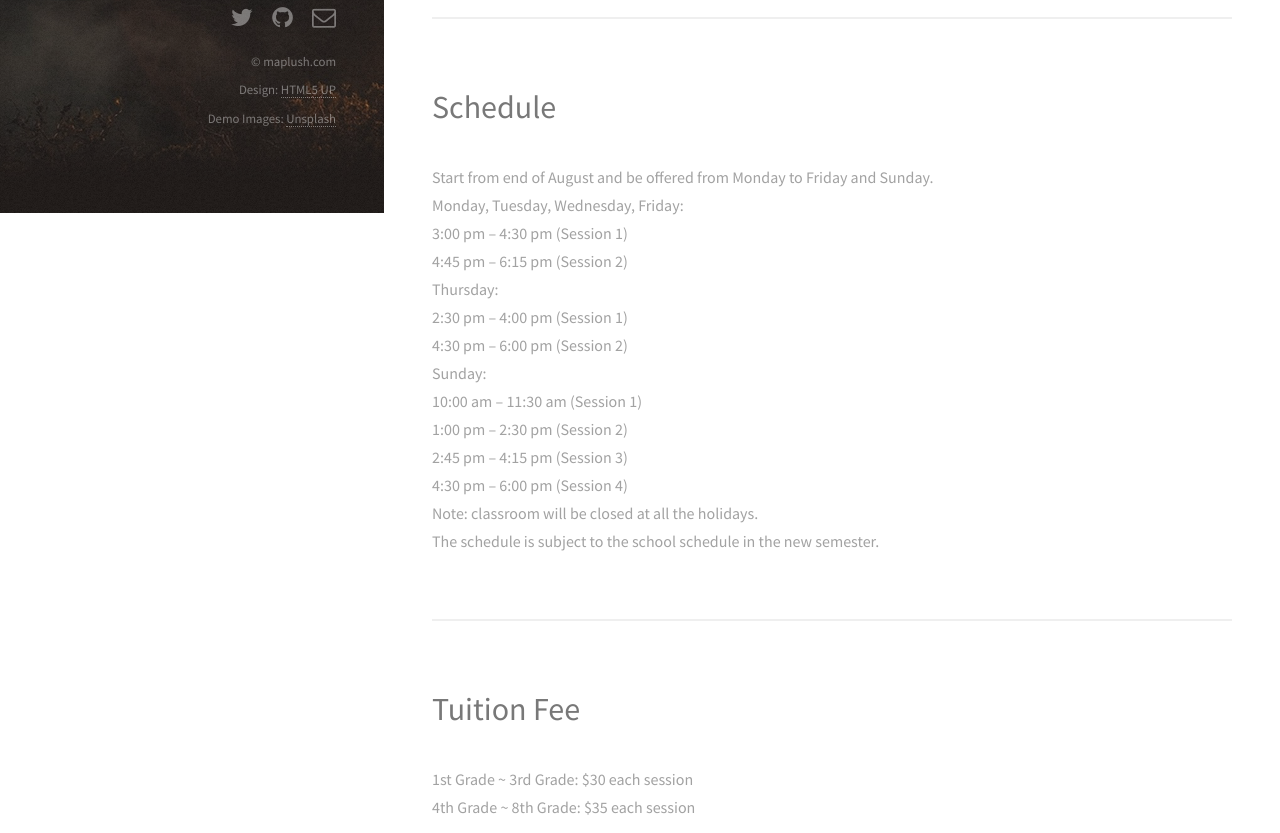
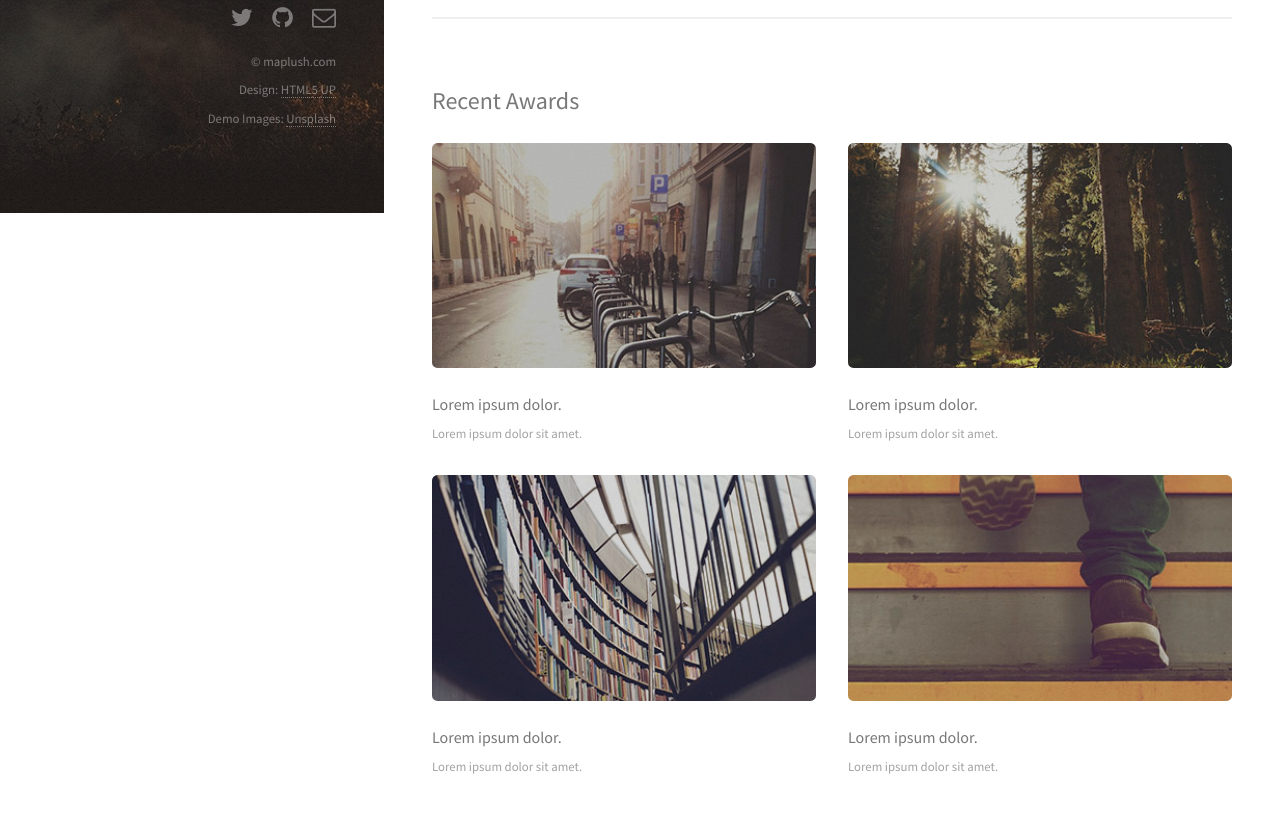
Before and after one commit to jobshen/maplush, a plain HTML site: page index.html in a window 1280 px wide. Shown: the part 587-1420 px from the top of the page. Drawn offline with Linux system fonts and the light colour scheme.

```diff
--- a/index.html
+++ b/index.html
@@ -30,20 +30,6 @@
 	</header>
 	<p>Do you feel you don&rsquo;t have time to ensure your child&rsquo;s mastery of math concept taught by school? Do you want to lift your child&rsquo;s math aptitude above grade level? <br><br>Our classroom is committed to provide all year round math instruction to elementary or middle school students. Students can benefit from the systematic review of the materials already learned from school and the preview of new math concepts. <br><br>Having tutoring my daughter math for more than three years, I understand how to motivate and inspire children to excel in math and how to help them develop good study habits and disciplines. <br><br>Students will be instructed in small groups based on their individual skill levels. Our classroom will focus on helping students to become proficient problem-solvers, develop critical thinking skills and gain a deep understanding of core mathematics concepts.</p>
 </section>
-			<section id="four">
-	<header class="major">
-		<h2>Schedule</h2>
-	</header>
-	<p>Start from end of August and be offered from Monday to Friday and Sunday. <br>Monday, Tuesday, Wednesday, Friday: <br>3:00 pm – 4:30 pm (Session 1) <br>4:45 pm – 6:15 pm (Session 2)<br>Thursday: <br>2:30 pm – 4:00 pm (Session 1)<br>4:30 pm – 6:00 pm (Session 2)<br>Sunday: <br>10:00 am – 11:30 am (Session 1)<br>1:00 pm – 2:30 pm (Session 2)<br>2:45 pm – 4:15 pm (Session 3)<br>4:30 pm – 6:00 pm (Session 4)<br>Note: classroom will be closed at all the holidays.<br>The schedule is subject to the school schedule in the new semester.</p>
-</section>
-
-			<section id="four">
-	<header class="major">
-		<h2>Tuition Fee</h2>
-	</header>
-	<p>1st Grade ~ 3rd Grade: $30 each session<br>4th Grade ~ 8th Grade: $35 each session</p>
-</section>
-
 			<!-- portfolio -->
 <section id="two">
 	<h2>Recent Awards</h2>
@@ -116,12 +102,6 @@
 
 
 				<li>
-					<h3 class="icon fa-wechat"><span class="label"></span></h3>
-					lan99f
-				</li>
-
-
-				<li>
 					<h3 class="icon fa-envelope-o"><span class="label"></span></h3>
 					<a href="#">lan@maplush.com</a>
 				</li>
@@ -130,7 +110,6 @@
 		</div>
 	</div>
 </section>
-
 		</div>
 
 		<!-- Footer -->
```
